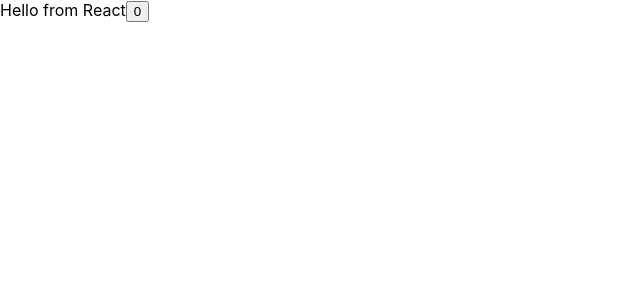
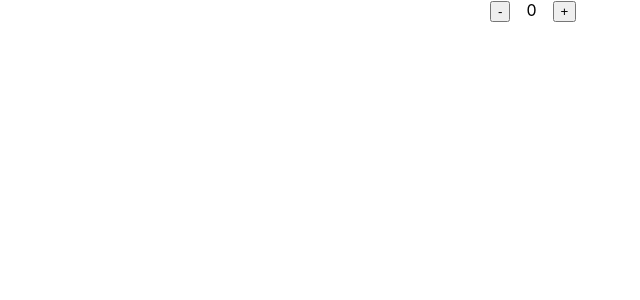
Before and after one commit to Tetiana-Korobkina-88/react-app-1, a React (Create React App) app: page / in a window 1280 px wide. Shown: the top 300 px of the page, without its empty margins (0-640 px from the left). Built offline with nearby package versions, Linux system fonts and the light colour scheme; the HTML template or start-up script is replaced by a standard one.

Commit message:
added handler buttons

```diff
--- a/src/App.jsx
+++ b/src/App.jsx
@@ -4,13 +4,19 @@ class App extends Component {
   constructor(props) {
     super(props);
     this.state = {
-      count: 0,
-      someKey: false
+      count: 0
     };
   }
 
-  handleClick = () => {
+  increment = () => {
     this.setState({count: this.state.count + 1});
+
+    console.log('from handle click');
+    // this.setState ((prevState)=>({count: prevState.count + 1}));
+  }
+
+  decrement = () => {
+    this.setState({count: this.state.count - 1});
 
     console.log('from handle click');
     // this.setState ((prevState)=>({count: prevState.count + 1}));
@@ -18,9 +24,10 @@ class App extends Component {
 
   render() {
     return (
-    <div className="App">
-      Hello from React
-      <button onClick={this.handleClick}>{this.state.count}</button>
+    <div className="App" style={{margin: 'auto', width: '300px'}}>
+      <button onClick={this.decrement}>-</button>
+      <span style={{margin: '0 1rem', display: "inline-block"}}>{this.state.count}</span>
+      <button onClick={this.increment}>+</button>
     </div>
     );
   }
```
